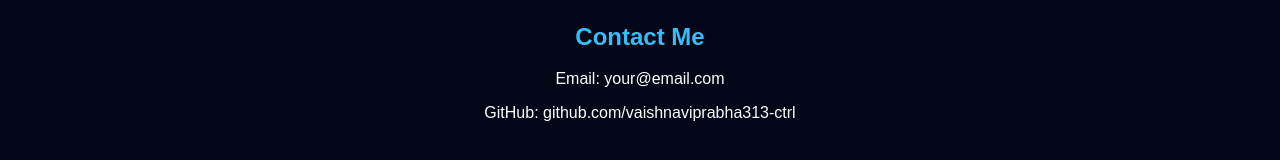
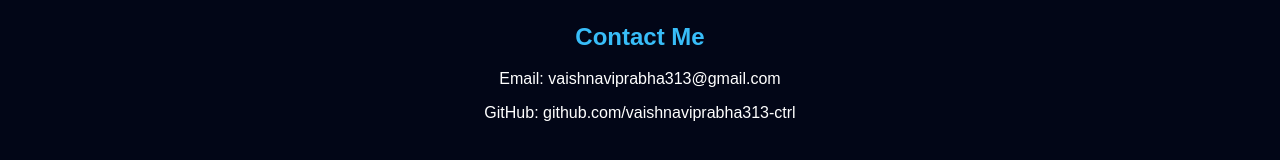
Before and after one commit to vaishnaviprabha313-ctrl/vaishnaviprabha313-ctrl.github.io, a plain HTML site: page index.html in a window 1280 px wide. Shown: the part 1990-2150 px from the top of the page. Drawn offline with Linux system fonts and the light colour scheme.

Commit message:
Update index.html

```diff
--- a/index.html
+++ b/index.html
@@ -107,7 +107,7 @@
 
     <h2>Contact Me</h2>
 
-    <p>Email: your@email.com</p>
+    <p>Email: vaishnaviprabha313@gmail.com</p>
     <p>GitHub: github.com/vaishnaviprabha313-ctrl</p>
 
 </section>
```
